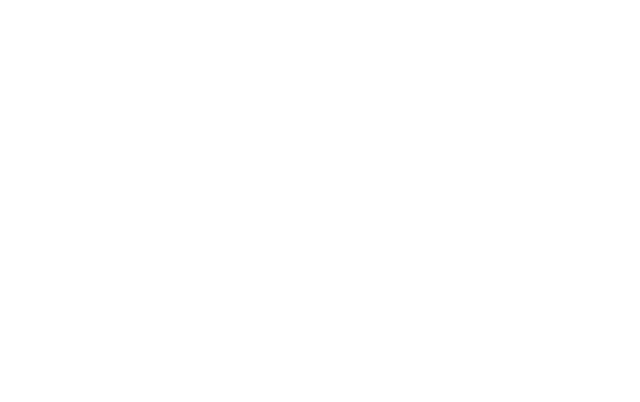
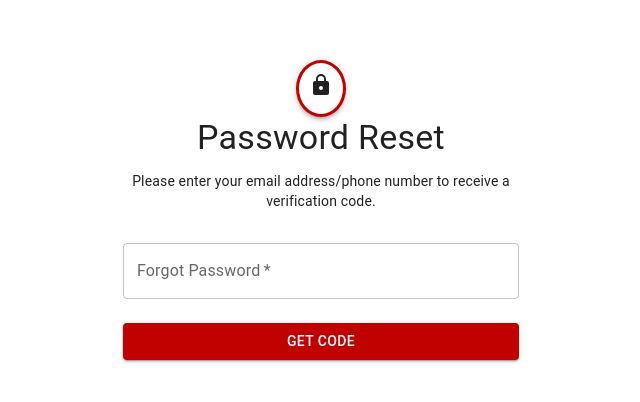
Before and after one commit to Equity-Afya/client-frontend, a React (Vite) app: page /forgot-password in a window 1280 px wide. Before the commit this address had no page. Shown: the part 178-580 px from the top of the page, without its empty margins (319-959 px from the left). Built offline with nearby package versions, Linux system fonts and the light colour scheme.

Commit message:
forgot password

```diff
--- /dev/null
+++ b/src/components/ForgotPassword/ForgotPassword.jsx
@@ -0,0 +1,110 @@
+import React, { useState } from 'react';
+import { TextField, Button, Container, CssBaseline, Box, Paper, Typography, Link } from '@mui/material';
+import LockIcon from '@mui/icons-material/Lock';
+//import MailOutlineIcon from '@material-ui/icons/MailOutline';
+
+
+
+function ForgotPassword() {
+    const [email, setEmail] = useState('');
+  const [verificationCode, setVerificationCode] = useState('');
+  const [isCodeSent, setIsCodeSent] = useState(false);
+
+  const handleGetCode = () => {
+    // Perform actions to get the verification code
+    // For example, you can make an API call or trigger a verification process
+    // Simulating a successful code retrieval
+    setIsCodeSent(true);
+  };
+
+  const handleTryAnotherWay = () => {
+    // Perform actions to try another way
+    console.log('Try another way clicked');
+    // Reset the state to the initial stage
+    setIsCodeSent(false);
+    setEmail('');
+    setVerificationCode('');
+  };
+
+  const handleReset = () => {
+    // Perform actions to handle the reset based on the verification code
+    console.log('Reset password with verification code:', verificationCode);
+  };
+
+
+  return (
+    <Container component="main" maxWidth="xs">
+        <CssBaseline />
+        <Box
+        display="flex"
+        flexDirection="column"
+        alignItems="center"
+        justifyContent="center"
+        height="100vh"
+        className='wrapper'
+        >
+        <Box>
+          <Paper elevation={3} style={{ padding: '10px', borderRadius: '51%', borderStyle: 'solid', borderColor: '#C00100'}}>
+            <LockIcon alt='Forgot Password' />
+          </Paper>
+        </Box>
+        <Typography variant="h4" align="center" gutterBottom>
+          Password Reset
+        </Typography>
+        <Typography variant="body2" align="center" paragraph>
+            {isCodeSent ? 'Please enter the verification code sent to your email.'
+            :'Please enter your email address/phone number to receive a verification code.'}
+        </Typography>
+        {isCodeSent ? (
+        <TextField
+            variant="outlined"
+            margin="normal"
+            fullWidth
+            id="verificationCode"
+            label="Verification Code"
+            placeholder='Verification Code'
+            value={verificationCode}
+            onChange={(e) => setVerificationCode(e.target.value)}
+            required
+          />
+        ) : (
+            <TextField
+            variant="outlined"
+            margin="normal"
+            fullWidth
+            id="ForgotPassword"
+            label="Forgot Password"
+            placeholder="Forgot Password"
+            value={email}
+            onChange={(e) => setEmail(e.target.value)}
+            required
+          />
+        )}
+          <Button
+            type='submit'
+            fullWidth
+            variant="contained"
+            color="primary"
+            className='submit'
+            onClick={isCodeSent ? handleReset : handleGetCode}
+            style={{
+                backgroundColor: "#C00100",
+                color: "#fff",
+                marginTop: "16px",
+              }}
+          >
+            {isCodeSent ? 'Reset Password' : 'Get Code'}
+          </Button>
+          <br />
+          {isCodeSent && (
+          <Link href="#" underline="none" color="#C00100" onClick={handleTryAnotherWay}>
+            Try another way
+            </Link>
+          )}
+        </Box>
+    </Container>
+
+  );
+}
+
+export default ForgotPassword
--- /dev/null
+++ b/src/pages/ForgotPasswordPage.jsx
@@ -0,0 +1,12 @@
+import React from 'react';
+import ForgotPassword from "../components/ForgotPassword/ForgotPassword"
+
+function ForgotPasswordPage() {
+  return (
+    <div>
+        <ForgotPassword />
+    </div>
+  )
+}
+
+export default ForgotPasswordPage
--- a/src/routes/index.jsx
+++ b/src/routes/index.jsx
@@ -13,6 +13,7 @@ import PaymentsPage from "../pages/PaymentsPage";
 import CustomerCarePage from "../pages/CustomerCarePage";
 import TeleclinicsPage from "../pages/TeleclinicsPage";
 import OtherServicesPage from "../pages/OtherServicesPage";
+import ForgotPasswordPage from "../pages/ForgotPasswordPage";
 
 function AppRoutes() {
   return (
@@ -32,6 +33,7 @@ function AppRoutes() {
         <Route path="/payments" element={<PaymentsPage />} />
         <Route path="/customer-care" element={< CustomerCarePage />} />
         <Route path="/other-services" element={< OtherServicesPage />} />
+        <Route path="/forgot-password" element={<ForgotPasswordPage />} />
 
       </Routes>
     </Router>
```
